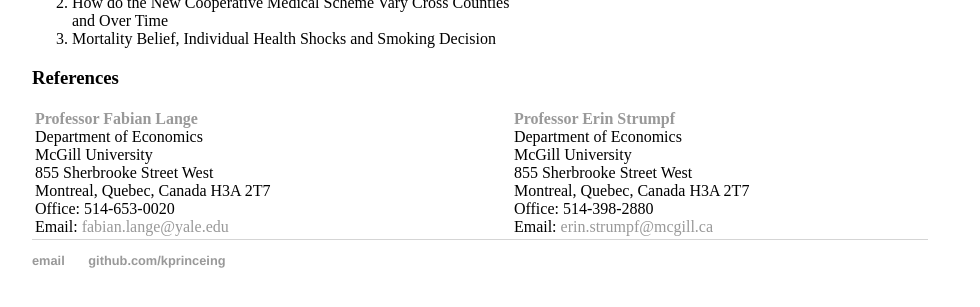
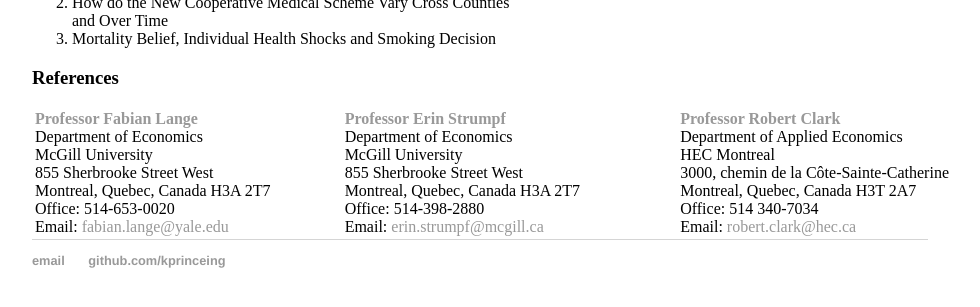
Before and after one commit to kprinceing/kprinceing.github.io, a Jekyll site: the page built from index.html, in a window 1280 px wide, cut to the strip 697-1025 px from the top of the page. Shown: the top 307 px of the strip, without its empty margins (160-1140 px from the left). Built offline with Jekyll 4.4.1, drawn with Linux system fonts in a browser that asks for light colours.

Commit message:
Update index.html

```diff
--- a/index.html
+++ b/index.html
@@ -57,6 +57,15 @@ title: Yan_Song
             Office: 514-398-2880 <BR>
             Email: <A HREF="mailto:erin.strumpf@mcgill.ca">erin.strumpf@mcgill.ca</A> <BR>
         </td>
+          <td>
+            <A HREF="http://www.hec.ca/en/profs/robert.clark.html"><B> Professor Robert Clark</B></A><BR>
+            Department of Applied Economics <BR>
+            HEC Montreal<BR>
+            3000, chemin de la Côte-Sainte-Catherine <BR>
+            Montreal, Quebec, Canada H3T 2A7 &nbsp;&nbsp;&nbsp;&nbsp;<BR>
+            Office: 514 340-7034 <BR>
+            Email: <A HREF="mailto:robert.clark@hec.ca">robert.clark@hec.ca</A> <BR>
+        </td>
       </tr>
     </table>
 
```
